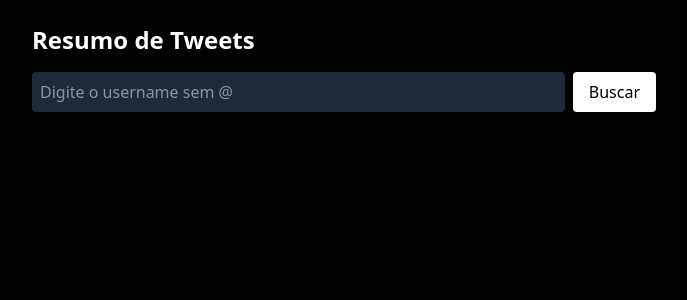
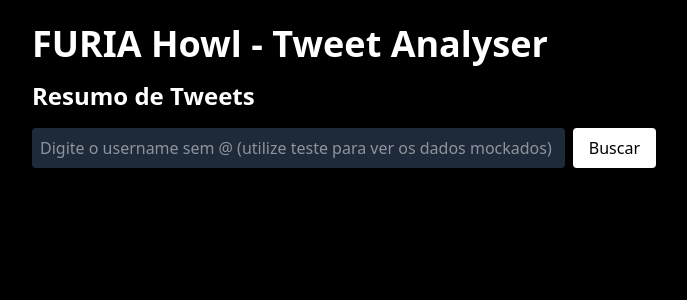
Before and after one commit to eduard0vieira/furia-howl, a React (Vite) app in the folder frontend/: page / in a window 1280 px wide. Shown: the top 300 px of the page, without its empty margins (296-983 px from the left). Built offline with nearby package versions, Linux system fonts and the light colour scheme.

Commit message:
chore: add h1 tweet analyser

```diff
--- a/frontend/src/components/Home.tsx
+++ b/frontend/src/components/Home.tsx
@@ -35,11 +35,12 @@
 
   return (
     <div className="p-6 w-full max-w-2xl relative pb-10">
+      <h1 className="text-4xl font-bold mb-4 justify-center">FURIA Howl - Tweet Analyser</h1>
       <h1 className="text-2xl font-bold mb-4">Resumo de Tweets</h1>
       <div className="flex items-center gap-2 mb-4">
         <input
           type="text"
-          placeholder="Digite o username sem @"
+          placeholder="Digite o username sem @ (utilize teste para ver os dados mockados)"
           className="w-full p-2 rounded bg-gray-800 text-white"
           value={username}
           onChange={(e) => setUsername(e.target.value)}
```
